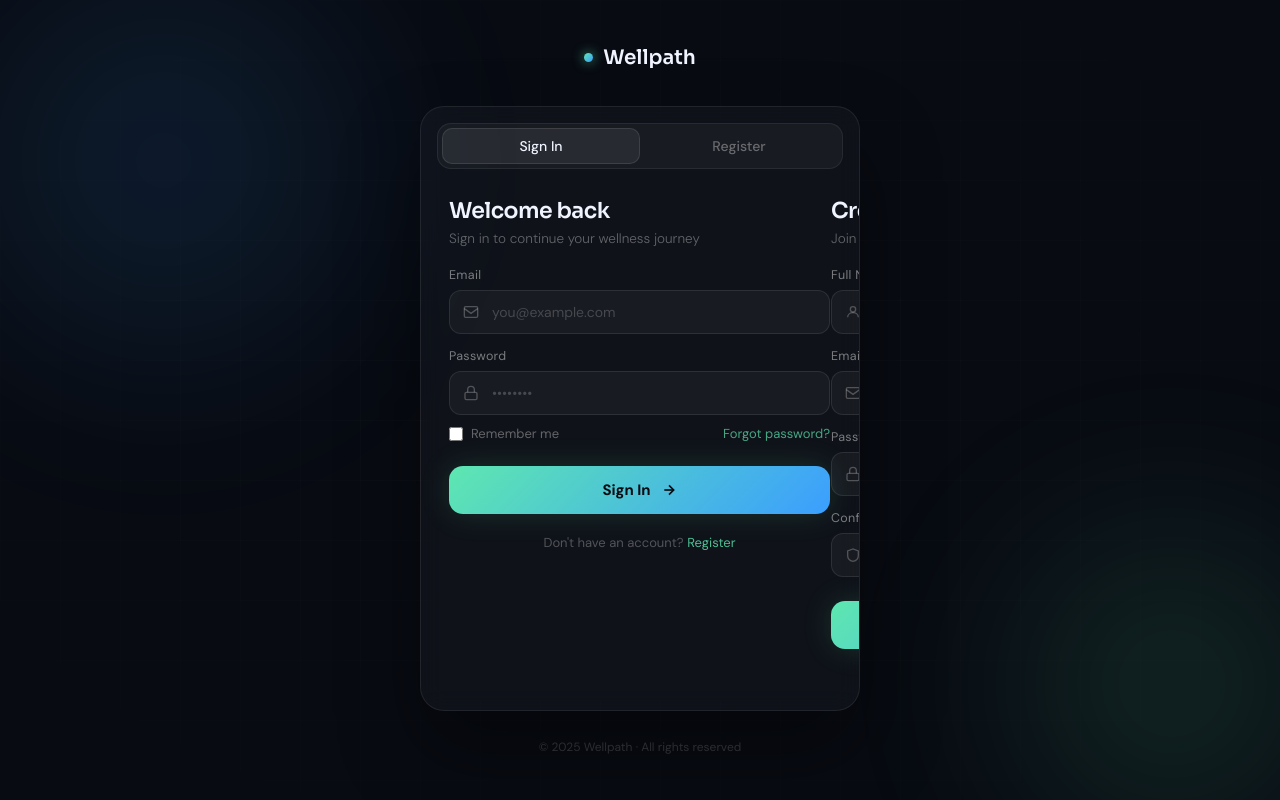
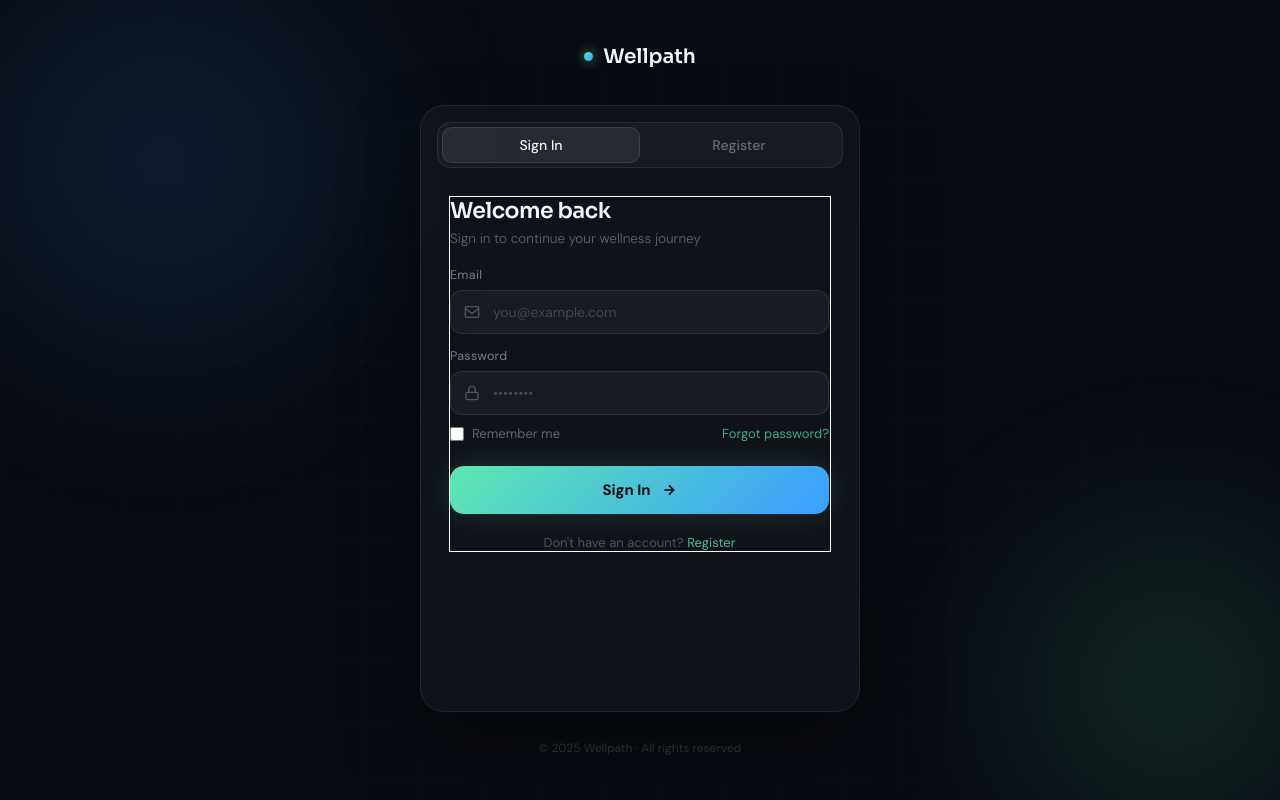
Before and after one commit to ervinmathe/hackathon, a Vue app in the folder thanatos/: page / in a window 1280 px wide. Built offline with nearby package versions, Linux system fonts and the light colour scheme.

Commit message:
login page

```diff
--- a/thanatos/src/components/Login.vue
+++ b/thanatos/src/components/Login.vue
@@ -264,13 +264,16 @@ const handleLogin = () => {
   padding: 28px 28px 24px;
 }
 .slider-track {
+  padding: auto;
   display: flex;
   width: 200%;
   will-change: transform;
   align-items: flex-start;
   transition: transform 0.38s cubic-bezier(0.4,0,0.2,1);
+  gap: 40px;
 }
 .panel {
+  border: 1px solid white;
   width: 50%;
   flex-shrink: 0;
   min-width: 0;
```
